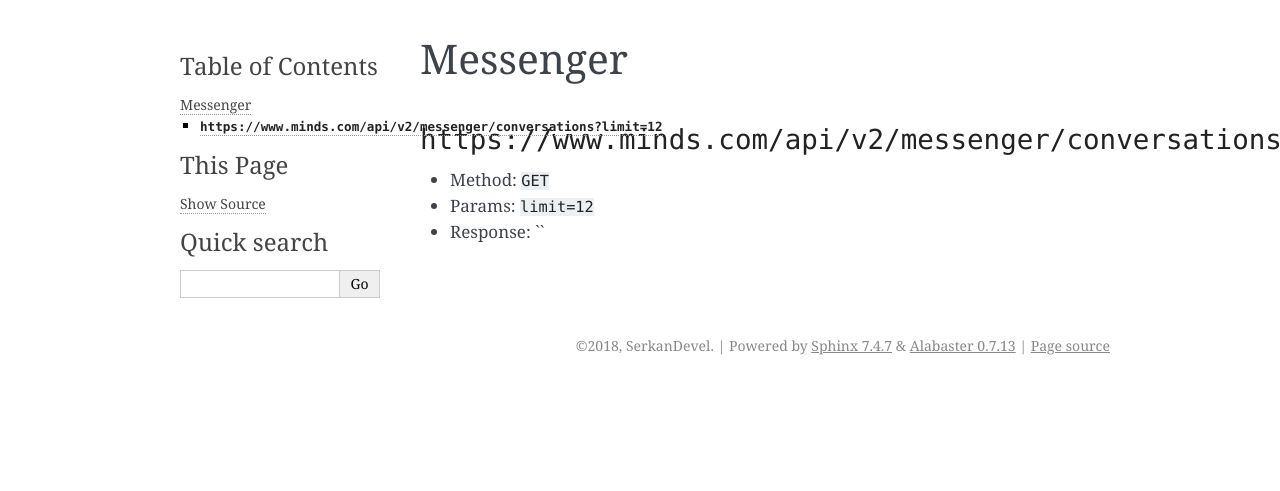
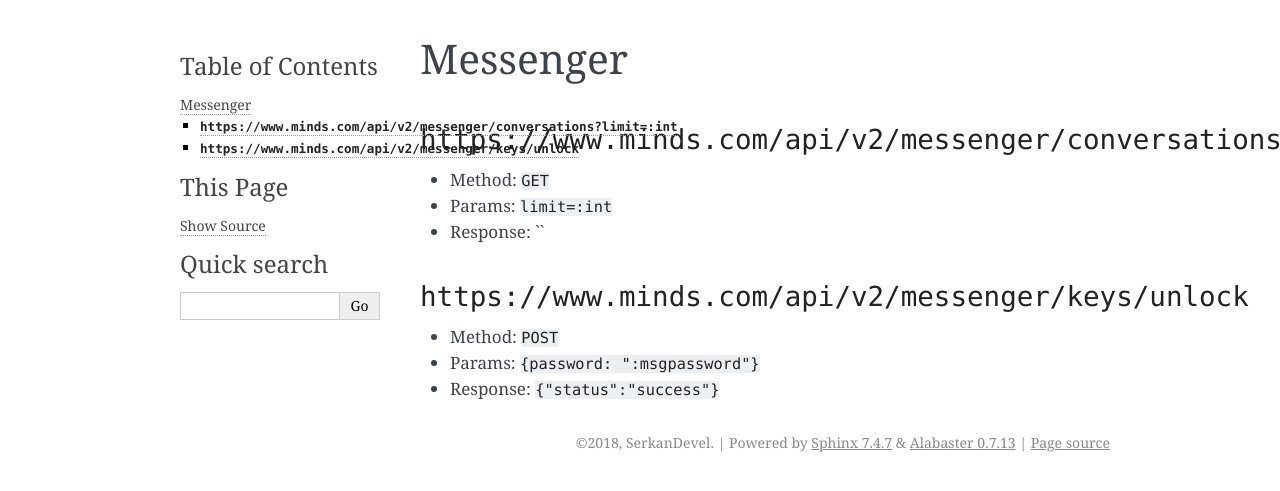
Before and after one commit to Serkan-devel/Illuminaten-schnittstelle, a Sphinx documentation site: the page built from docs/messenger.md, in a window 1280 px wide. Shown: the top 491 px of the page. Built offline with Sphinx 7.4.7, drawn with Linux system fonts in a browser that asks for light colours.

Commit message:
authenticate with messenger

```diff
--- a/docs/messenger.md
+++ b/docs/messenger.md
@@ -1,6 +1,11 @@
 ## Messenger
 
-### `https://www.minds.com/api/v2/messenger/conversations?limit=12`
+### `https://www.minds.com/api/v2/messenger/conversations?limit=:int`
 * Method: `GET`
-* Params: `limit=12`
+* Params: `limit=:int`
 * Response: ``
+
+### `https://www.minds.com/api/v2/messenger/keys/unlock`
+* Method: `POST`
+* Params: `{password: ":msgpassword"}`
+* Response: `{"status":"success"}`
```
